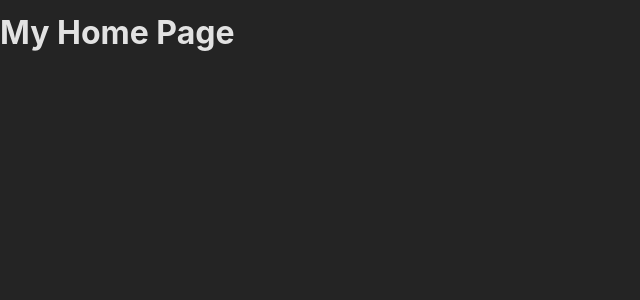
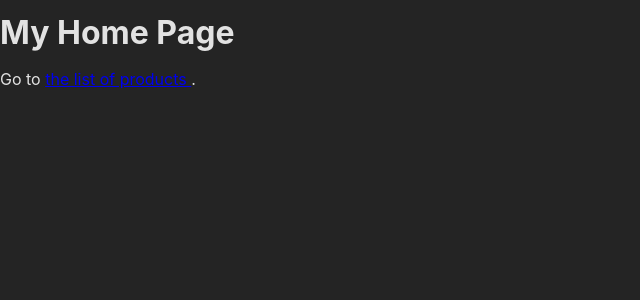
Before and after one commit to paul-kh/React-Router, a React (Create React App) app: page / in a window 1280 px wide. Shown: the top 300 px of the page, without its empty margins (0-640 px from the left). Built offline with nearby package versions, Linux system fonts and the light colour scheme.

Commit message:
Navigativing between pages with <Link>

```diff
--- a/src/pages/Home.jsx
+++ b/src/pages/Home.jsx
@@ -1,3 +1,16 @@
+import { Link } from "react-router-dom";
+
 export default function HomePage() {
-  return <h1>My Home Page</h1>;
+  return (
+    <>
+      <h1>My Home Page</h1>
+      <p>
+        {/**
+         * The <Link> is different from <a> as <Link> is not sending
+         * page load request to server at all.
+         */}
+        Go to <Link to="/products"> the list of products </Link>.
+      </p>
+    </>
+  );
 }
```
